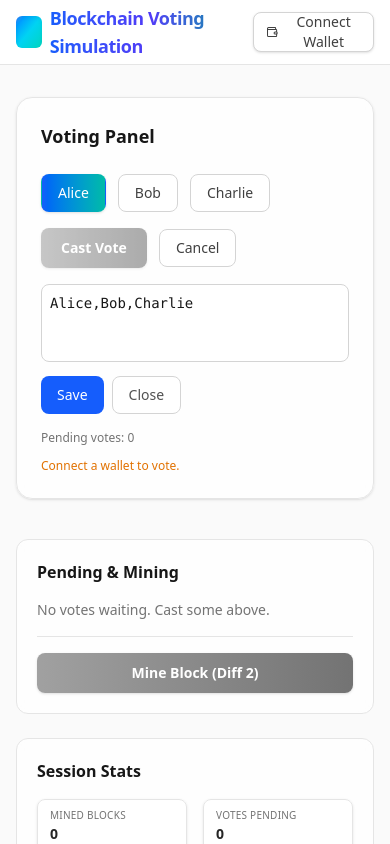
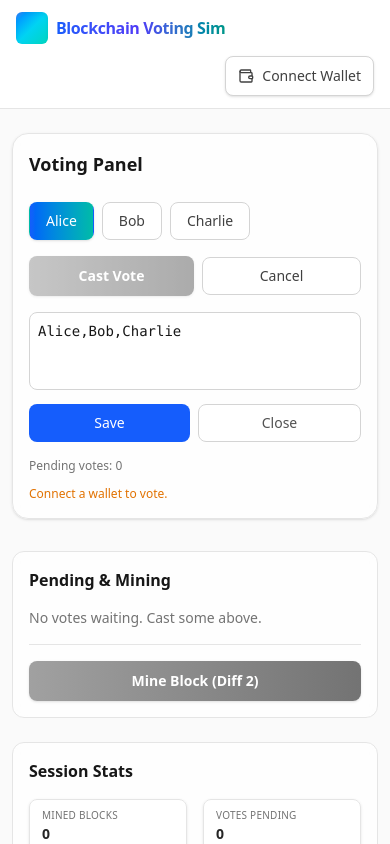
Before and after one commit to cjalanano-dev/Blockchain-Voting-Simulator, a React (Vite) app: page / in a window 390 px wide. Both pictures are taken after a click on the button "Edit Candidates". Shown: the top 844 px of the page. Built offline with nearby package versions, Linux system fonts and the light colour scheme.

Commit message:
feat: responsive layout enhancements across components

```diff
--- a/src/App.jsx
+++ b/src/App.jsx
@@ -15,19 +15,19 @@ export default function App() {
   return (
   <div className="min-h-screen bg-neutral-50 text-neutral-900 transition-colors">
       <Navbar />
-      <main className="mx-auto max-w-7xl px-4 sm:px-6 lg:px-8 py-8 space-y-10">
-  <section className="rounded-2xl border border-neutral-200 bg-white/70 backdrop-blur-sm p-6 shadow-sm">
+    <main className="mx-auto max-w-7xl px-3 sm:px-6 lg:px-8 py-6 sm:py-8 space-y-8 sm:space-y-10">
+  <section className="rounded-2xl border border-neutral-200 bg-white/70 backdrop-blur-sm p-4 sm:p-6 shadow-sm">
           <h2 className="text-lg font-semibold mb-6">Voting Panel</h2>
           <VotingPanel />
         </section>
         <section className="grid gap-6 md:grid-cols-2">
-          <div className="rounded-xl border border-neutral-200 bg-white/70 backdrop-blur-sm p-5 flex flex-col">
+          <div className="rounded-xl border border-neutral-200 bg-white/70 backdrop-blur-sm p-4 sm:p-5 flex flex-col">
             <h2 className="font-semibold mb-4">Pending & Mining</h2>
             <PendingVotes />
           </div>
-          <div className="rounded-xl border border-neutral-200 bg-white/70 backdrop-blur-sm p-5 flex flex-col">
+          <div className="rounded-xl border border-neutral-200 bg-white/70 backdrop-blur-sm p-4 sm:p-5 flex flex-col">
             <h2 className="font-semibold mb-4">Session Stats</h2>
-            <div className="grid grid-cols-2 gap-4 text-sm mb-6">
+            <div className="grid grid-cols-2 xs:grid-cols-3 sm:grid-cols-3 md:grid-cols-3 lg:grid-cols-6 gap-4 text-sm mb-6">
               <Stat label="Mined Blocks" value={minedBlocks} />
               <Stat label="Votes Pending" value={pendingVotes.length} />
               <Stat label="Votes Mined" value={totalVotesMined} />
@@ -56,11 +56,11 @@ export default function App() {
             </div>
           </div>
         </section>
-  <section className="rounded-2xl border border-neutral-200 bg-white/70 backdrop-blur-sm p-6">
+  <section className="rounded-2xl border border-neutral-200 bg-white/70 backdrop-blur-sm p-4 sm:p-6">
           <h2 className="text-lg font-semibold mb-6">Blockchain Ledger</h2>
           <BlockchainLedger />
         </section>
-  <section className="rounded-2xl border border-neutral-200 bg-white/70 backdrop-blur-sm p-6">
+  <section className="rounded-2xl border border-neutral-200 bg-white/70 backdrop-blur-sm p-4 sm:p-6">
           <h2 className="text-lg font-semibold mb-6">Results</h2>
           <ResultsChart />
         </section>
--- a/src/components/BlockchainLedger.jsx
+++ b/src/components/BlockchainLedger.jsx
@@ -15,7 +15,7 @@ export default function BlockchainLedger() {
         <h3 className="text-base font-semibold">Chain ({blocks.length - 1} mined blocks)</h3>
   <span className={`text-xs px-2 py-1 rounded-full font-medium ${chainValid ? 'bg-emerald-100 text-emerald-700' : 'bg-red-100 text-red-700'}`}>{chainValid ? 'VALID' : 'INVALID'}</span>
       </div>
-      <div className="overflow-x-auto pb-2 -mx-2 px-2">
+      <div className="overflow-x-auto pb-2 -mx-2 px-2 snap-x snap-mandatory">
         <div className="flex gap-4 min-w-max">
           <AnimatePresence initial={false}>
             {blocks.map((block, idx) => (
@@ -26,7 +26,7 @@ export default function BlockchainLedger() {
                 animate={{ opacity: 1, y: 0 }}
                 exit={{ opacity: 0, scale: 0.9 }}
                 transition={{ type: 'spring', stiffness: 260, damping: 20 }}
-                className={`relative w-72 shrink-0 rounded-xl border ${idx === 0 ? 'border-indigo-300/50 bg-indigo-50/50' : 'border-neutral-200 bg-white/70'} backdrop-blur-sm p-4 shadow-sm`}
+                className={`relative w-60 sm:w-64 md:w-72 shrink-0 snap-start rounded-xl border ${idx === 0 ? 'border-indigo-300/50 bg-indigo-50/50' : 'border-neutral-200 bg-white/70'} backdrop-blur-sm p-4 shadow-sm`}
               >
                 <div className="flex items-center justify-between mb-2">
                   <span className="text-xs font-medium uppercase tracking-wide text-neutral-500">Block</span>
--- a/src/components/Navbar.jsx
+++ b/src/components/Navbar.jsx
@@ -15,12 +15,12 @@ export default function Navbar() {
 
   return (
     <nav className="sticky top-0 z-20 backdrop-blur bg-white/90 border-b border-neutral-200 transition-colors">
-      <div className="mx-auto max-w-7xl px-4 sm:px-6 lg:px-8 flex h-16 items-center justify-between">
-        <div className="flex items-center gap-2">
-          <div className="h-8 w-8 rounded-md bg-gradient-to-br from-blue-500 via-cyan-400 to-teal-400 shadow-inner" />
-          <h1 className="text-lg sm:text-xl font-semibold tracking-tight bg-clip-text text-transparent bg-gradient-to-r from-blue-600 via-indigo-600 to-teal-600">Blockchain Voting Simulation</h1>
+      <div className="mx-auto max-w-7xl px-4 sm:px-6 lg:px-8 flex flex-wrap gap-3 h-auto py-3 md:h-16 md:py-0 items-center justify-between">
+        <div className="flex items-center gap-2 min-w-0">
+          <div className="h-8 w-8 shrink-0 rounded-md bg-gradient-to-br from-blue-500 via-cyan-400 to-teal-400 shadow-inner" />
+          <h1 className="text-base xs:text-lg sm:text-xl font-semibold tracking-tight bg-clip-text text-transparent bg-gradient-to-r from-blue-600 via-indigo-600 to-teal-600 truncate max-w-[220px] sm:max-w-none" title="Blockchain Voting Simulation">Blockchain Voting Sim</h1>
         </div>
-        <div className="flex items-center gap-3">
+        <div className="flex items-center gap-2 sm:gap-3 flex-wrap justify-end ml-auto">
           <button onClick={handleConnect} className={`inline-flex items-center gap-2 rounded-lg border text-sm font-medium px-3 h-10 shadow-sm transition-all focus:outline-none focus-visible:ring-2 focus-visible:ring-offset-2 focus-visible:ring-blue-500 ${connected ? 'border-emerald-500/30 bg-emerald-50 text-emerald-700' : 'border-neutral-300 bg-white text-neutral-700 hover:border-blue-400/60 hover:bg-blue-50'}`}>
             <Wallet className="h-4 w-4" />
             {connected ? <span className="font-mono">{address.slice(0,6)}…{address.slice(-4)}</span> : <span>Connect Wallet</span>}
--- a/src/components/PendingVotes.jsx
+++ b/src/components/PendingVotes.jsx
@@ -12,7 +12,7 @@ export default function PendingVotes() {
 
   return (
     <div className="flex flex-col h-full">
-      <div className="flex-1 overflow-auto space-y-2 pr-1 custom-scroll">
+      <div className="flex-1 overflow-auto space-y-2 pr-1 custom-scroll max-h-64 sm:max-h-72 md:max-h-none">
         {pendingVotes.length === 0 && (
           <p className="text-sm text-neutral-500">No votes waiting. Cast some above.</p>
         )}
--- a/src/components/ResultsChart.jsx
+++ b/src/components/ResultsChart.jsx
@@ -16,7 +16,7 @@ export default function ResultsChart() {
   }
 
   return (
-    <div className="w-full h-72">
+  <div className="w-full h-64 sm:h-72">
       <ResponsiveContainer width="100%" height="100%">
         <BarChart data={data} margin={{ top: 10, right: 20, left: 0, bottom: 10 }}>
           <CartesianGrid strokeDasharray="3 3" stroke="#e5e7eb" />
--- a/src/components/VotingPanel.jsx
+++ b/src/components/VotingPanel.jsx
@@ -24,7 +24,7 @@ export default function VotingPanel() {
 
   return (
     <div>
-      <div className="flex flex-wrap gap-3 mb-4">
+  <div className="flex flex-wrap gap-2 sm:gap-3 mb-4">
         {candidates.map(c => (
           <button
             key={c}
@@ -35,23 +35,23 @@ export default function VotingPanel() {
           </button>
         ))}
       </div>
-      <div className="flex flex-wrap gap-3 items-center mb-4">
+  <div className="flex flex-wrap gap-2 sm:gap-3 items-center mb-4">
         <button
           onClick={castVote}
           disabled={!wallet || !sessionActive}
-          className="inline-flex items-center rounded-lg bg-gradient-to-r from-blue-600 to-teal-500 disabled:from-neutral-400 disabled:to-neutral-500 text-white px-5 py-2.5 text-sm font-semibold shadow hover:from-blue-500 hover:to-teal-400 focus:outline-none focus-visible:ring-2 focus-visible:ring-offset-2 focus-visible:ring-blue-500 disabled:opacity-60 disabled:cursor-not-allowed"
+          className="inline-flex flex-1 sm:flex-none justify-center items-center rounded-lg bg-gradient-to-r from-blue-600 to-teal-500 disabled:from-neutral-400 disabled:to-neutral-500 text-white px-5 py-2.5 text-sm font-semibold shadow hover:from-blue-500 hover:to-teal-400 focus:outline-none focus-visible:ring-2 focus-visible:ring-offset-2 focus-visible:ring-blue-500 disabled:opacity-60 disabled:cursor-not-allowed min-w-[130px]"
         >
           Cast Vote
         </button>
         <button
           onClick={() => setEditing(e => !e)}
-          className="inline-flex items-center rounded-lg border border-neutral-300 bg-white text-neutral-700 px-4 py-2 text-sm font-medium hover:border-blue-400/60 focus:outline-none focus-visible:ring-2 focus-visible:ring-blue-500/60"
+          className="inline-flex flex-1 sm:flex-none justify-center items-center rounded-lg border border-neutral-300 bg-white text-neutral-700 px-4 py-2 text-sm font-medium hover:border-blue-400/60 focus:outline-none focus-visible:ring-2 focus-visible:ring-blue-500/60 min-w-[140px]"
         >
           {editing ? 'Cancel' : 'Edit Candidates'}
         </button>
       </div>
       {editing && (
-        <div className="space-y-2 mb-4 w-full max-w-lg">
+        <div className="space-y-2 mb-4 w-full max-w-xl">
           <textarea
             value={candidateInput}
             onChange={e => setCandidateInput(e.target.value)}
@@ -59,9 +59,9 @@ export default function VotingPanel() {
             className="w-full text-sm rounded-lg border border-neutral-300 bg-white p-2 font-mono focus:outline-none focus-visible:ring-2 focus-visible:ring-blue-500/60 resize-none"
             placeholder="One,Two,Three"
           />
-          <div className="flex gap-2">
-            <button onClick={saveCandidates} className="px-4 py-2 text-sm font-medium rounded-lg bg-blue-600 text-white hover:bg-blue-500 focus:outline-none focus-visible:ring-2 focus-visible:ring-blue-500/60">Save</button>
-            <button onClick={() => setEditing(false)} className="px-4 py-2 text-sm font-medium rounded-lg border border-neutral-300 bg-white text-neutral-600 hover:border-neutral-500">Close</button>
+          <div className="flex flex-wrap gap-2">
+            <button onClick={saveCandidates} className="px-4 py-2 text-sm font-medium rounded-lg bg-blue-600 text-white hover:bg-blue-500 focus:outline-none focus-visible:ring-2 focus-visible:ring-blue-500/60 flex-1 sm:flex-none min-w-[100px]">Save</button>
+            <button onClick={() => setEditing(false)} className="px-4 py-2 text-sm font-medium rounded-lg border border-neutral-300 bg-white text-neutral-600 hover:border-neutral-500 flex-1 sm:flex-none min-w-[100px]">Close</button>
           </div>
         </div>
       )}
```
